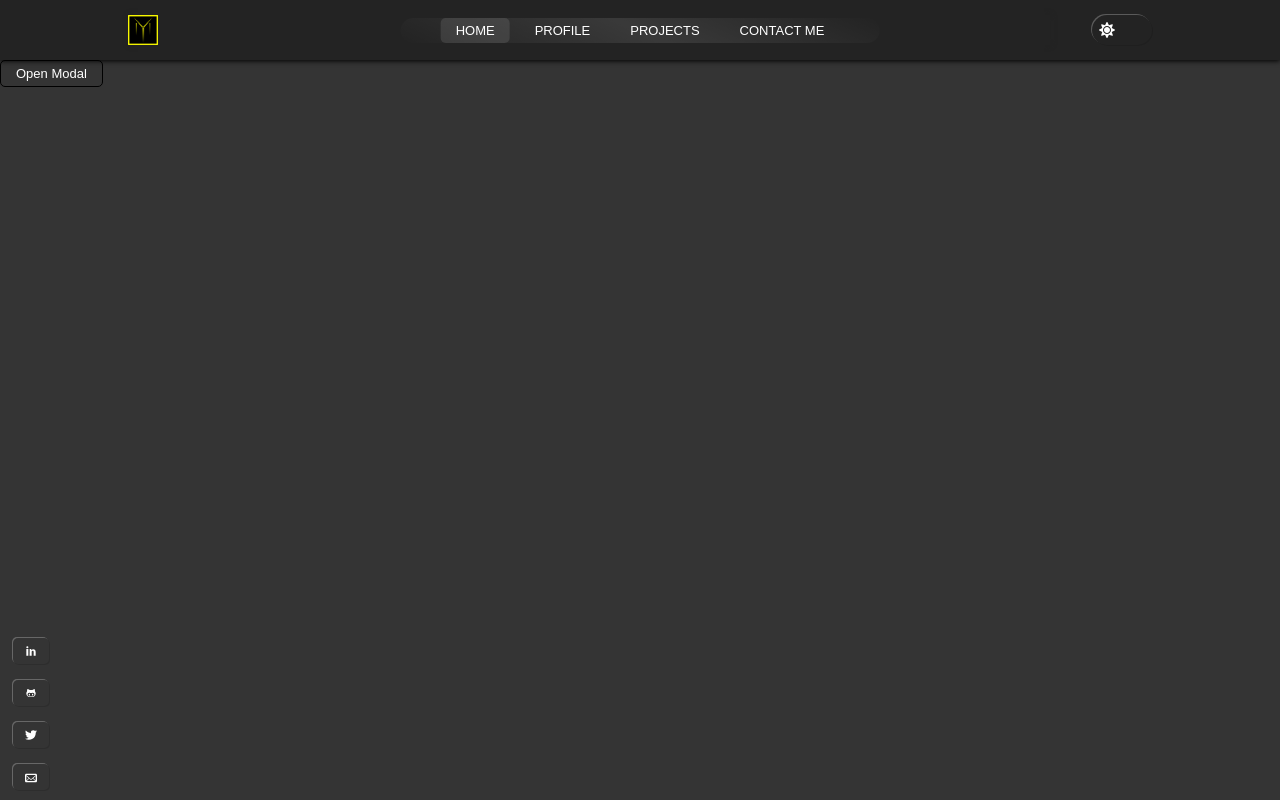
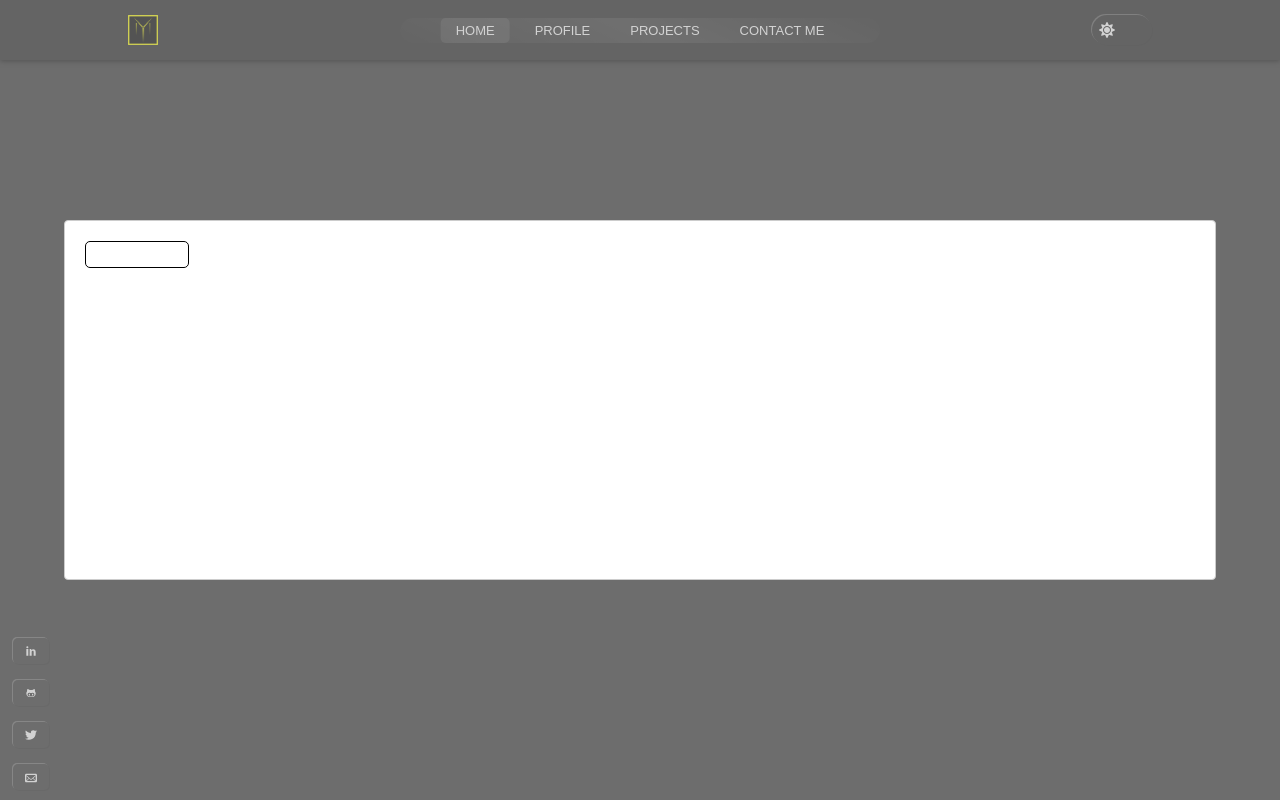
Before and after one commit to Yellow-May/portfolio-2021, a React (Create React App) app: page /contact in a window 1280 px wide. Both pictures are taken after a click on the button "CONTACT ME". Built offline with nearby package versions, Linux system fonts and the light colour scheme.

Commit message:
🐛 FIX: Contact Modal opening bug

```diff
--- a/src/App.tsx
+++ b/src/App.tsx
@@ -5,7 +5,7 @@ import Header from "./components/Header";
 import Home from "./components/pages/Home";
 import Profile from "./components/pages/Profile";
 import Projects from "./components/pages/Projects";
-import Contact from "./components/Contact";
+import ContactModal from "./components/Contact";
 
 const App = () => {
 	return (
@@ -16,8 +16,8 @@ const App = () => {
 				<Route exact path='/' component={Home} />
 				<Route path='/profile' component={Profile} />
 				<Route path='/projects' component={Projects} />
-				<Route path='/contact' component={Contact} />
 			</Switch>
+			<ContactModal />
 		</>
 	);
 };
--- a/src/components/Contact/index.tsx
+++ b/src/components/Contact/index.tsx
@@ -1,5 +1,6 @@
 import React from "react";
 import Modal from "react-modal";
+import { AppContext } from "../../app/store";
 import Button from "../../styles/components/Button";
 
 Modal.setAppElement("#root");
@@ -16,26 +17,20 @@ const customStyles = {
 	},
 };
 
-const Contact = () => {
-	const [open, setopen] = React.useState(false);
-	const openModal = () => setopen(true);
-	const closeModal = () => setopen(false);
+const ContactModal = () => {
+	const { state, actions } = React.useContext(AppContext);
 
 	return (
-		<div>
-			<Button onClick={openModal}>Open Modal</Button>
-
 		<Modal
-				isOpen={open}
-				onRequestClose={closeModal}
+			isOpen={state.contactOpen}
+			onRequestClose={actions.closeContact}
 			shouldCloseOnOverlayClick={true}
 			closeTimeoutMS={1000}
 			style={customStyles}
 			contentLabel='Testing'>
-				<Button onClick={closeModal}>Close Modal</Button>
+			<Button onClick={actions.closeContact}>Close Modal</Button>
 		</Modal>
-		</div>
 	);
 };
 
-export default Contact;
+export default ContactModal;
```
Lines whose indentation alone changed are shown as unchanged.
